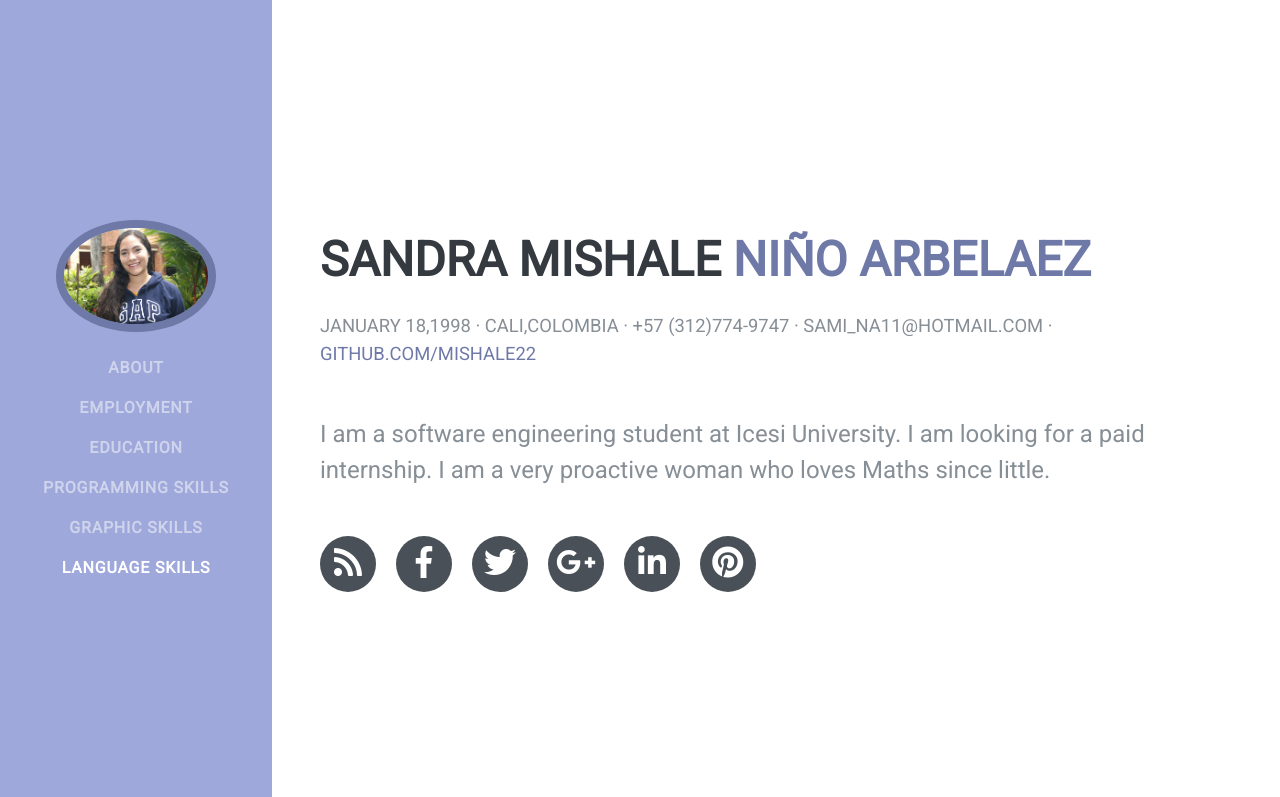
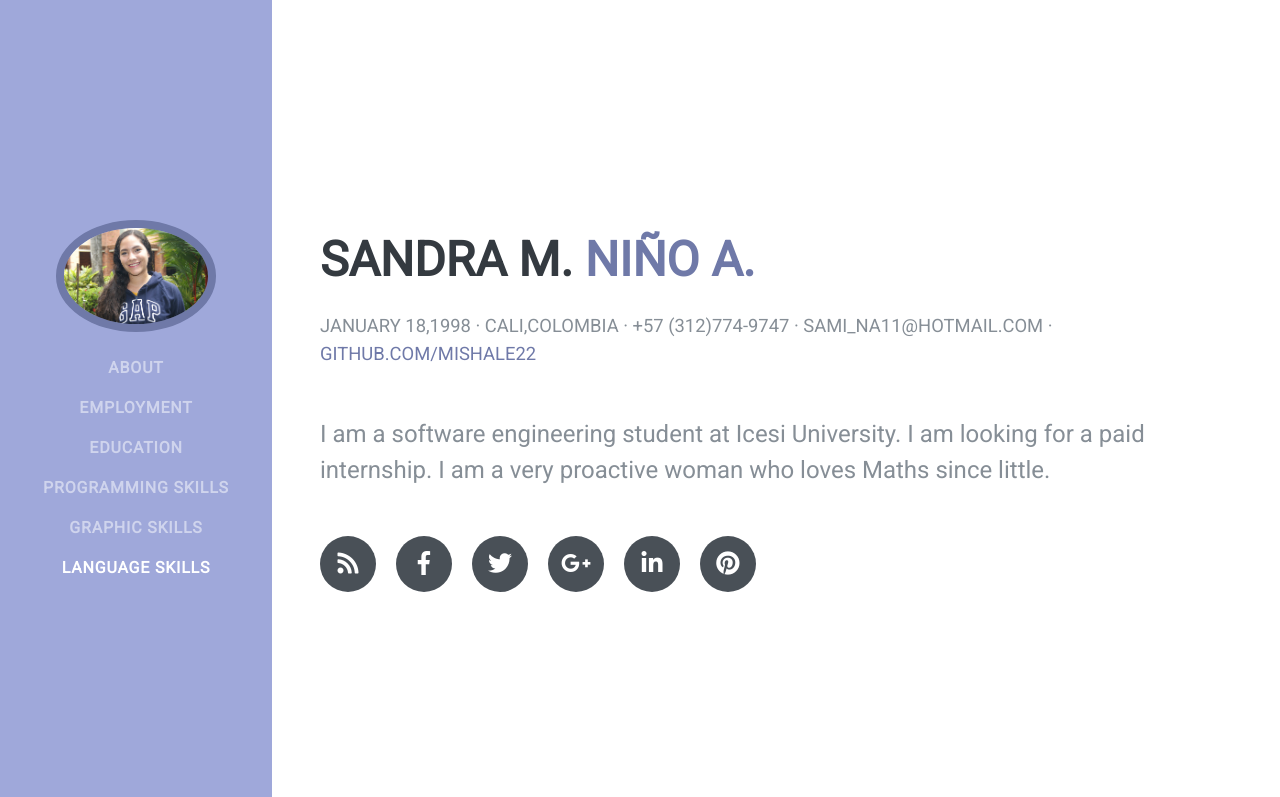
Before and after one commit to mishale22/PWA_Workshop2_Bootstrap, a plain HTML site: page index.html in a window 1280 px wide. Shown: the top 797 px of the page. Drawn offline with nearby package versions, Linux system fonts and the light colour scheme; a web font is replaced by a local one.

Commit message:
resolucion problemas

```diff
--- a/actions.js
+++ b/actions.js
@@ -15,9 +15,7 @@ $("input").on('keypress', function(e){
 });
 
 $(".pskills").on("click", "span", function(event){
-	$(this).parent().fadeOut(500, function(){
-		$(this).remove();
-	});
+    $(this).parent().remove();
 });
 
 // Closes responsive menu when a scroll trigger link is clicked
--- a/index.html
+++ b/index.html
@@ -54,8 +54,8 @@
 
         <section class="resume-section p-3 p-lg-5 d-flex align-items-center" id="about">
             <div class="w-100">
-                <h1 class="mb-0">SANDRA MISHALE
-                    <span class="text-primary">NIÑO ARBELAEZ</span>
+                <h1 class="mb-0">SANDRA M.
+                    <span class="text-primary">NIÑO A.</span>
                 </h1>
                 <div class="subheading mb-5">January 18,1998 · Cali,Colombia · +57 (312)774-9747 · sami_na11@hotmail.com ·
                     <a href="https://github.com/mishale22" target="_blank"> github.com/mishale22</a>
@@ -64,12 +64,12 @@
                     internship.
                     I am a very proactive woman who loves Maths since little.</p>
                 <div class="icons">
-                    <a href="#"><i class="fas fa-rss fa-lg"></i></a>
-                    <a href="#"><i class="fab fa-facebook-f fa-lg"></i></a>
-                    <a href="#"><i class="fab fa-twitter fa-lg"></i></a>
-                    <a href="#"><i class="fab fa-google-plus-g fa-lg"></i></a>
-                    <a href="#"><i class="fab fa-linkedin-in fa-lg"></i></a>
-                    <a href="#"><i class="fab fa-pinterest fa-lg"></i></a>
+                    <a href="#"><i class="fas fa-rss "></i></a>
+                    <a href="#"><i class="fab fa-facebook-f "></i></a>
+                    <a href="#"><i class="fab fa-twitter "></i></a>
+                    <a href="#"><i class="fab fa-google-plus-g "></i></a>
+                    <a href="#"><i class="fab fa-linkedin-in "></i></a>
+                    <a href="#"><i class="fab fa-pinterest"></i></a>
                 </div>
             </div>
         </section>
--- a/styles.css
+++ b/styles.css
@@ -10,6 +10,7 @@
     color: #868e96;
     background: #ffffff;
   }
+
   html{
       scroll-behavior: smooth;
   }
@@ -27,7 +28,7 @@
   h5,
   h6 {
     font-family: 'Roboto', sans-serif;
-    font-weight: 900;
+    font-weight: 800;
     text-transform: uppercase;
     color: #343a40;
   }
@@ -35,7 +36,7 @@
   h1 {
     font-size: 3rem;
     line-height: 6.5rem;
-    font-weight: 900;
+    font-weight: 800;
   }
 
   h2 {
@@ -222,6 +223,10 @@
     font-family: 'Roboto', sans-serif;
 }
 
+.language i{
+    padding: 11px 0;
+}
+
 .programming-skills p{
 	margin:0;
     position: static;
```
